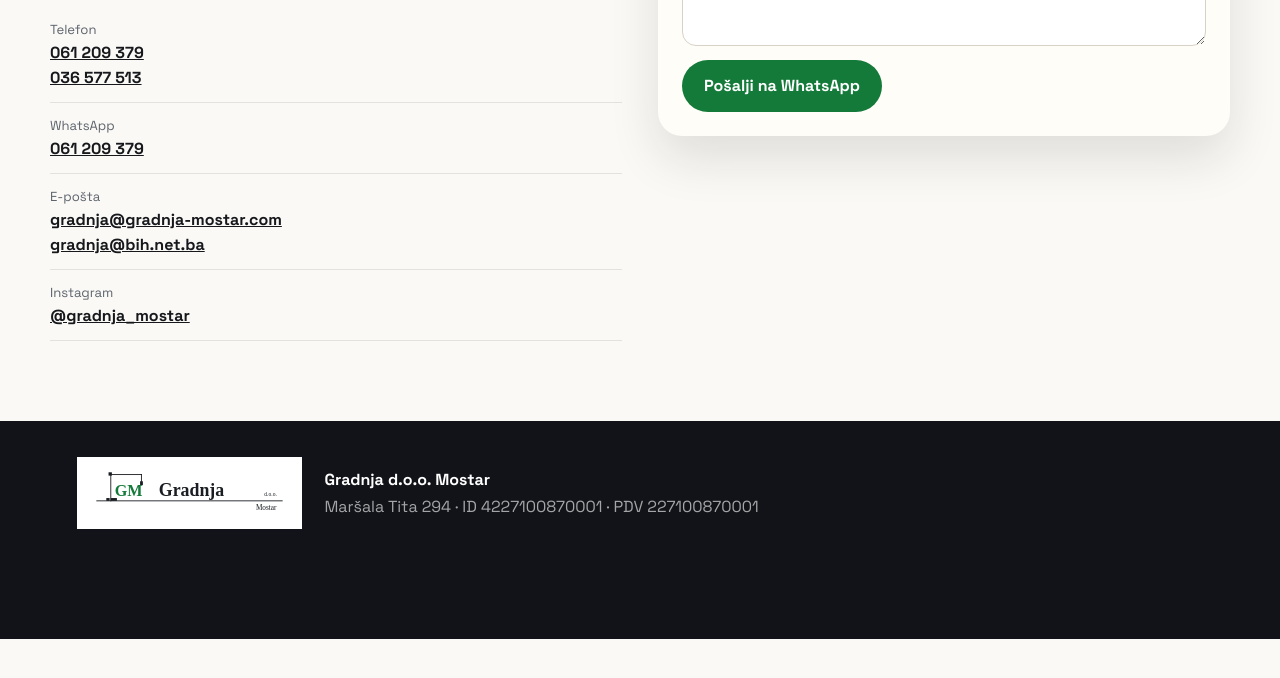
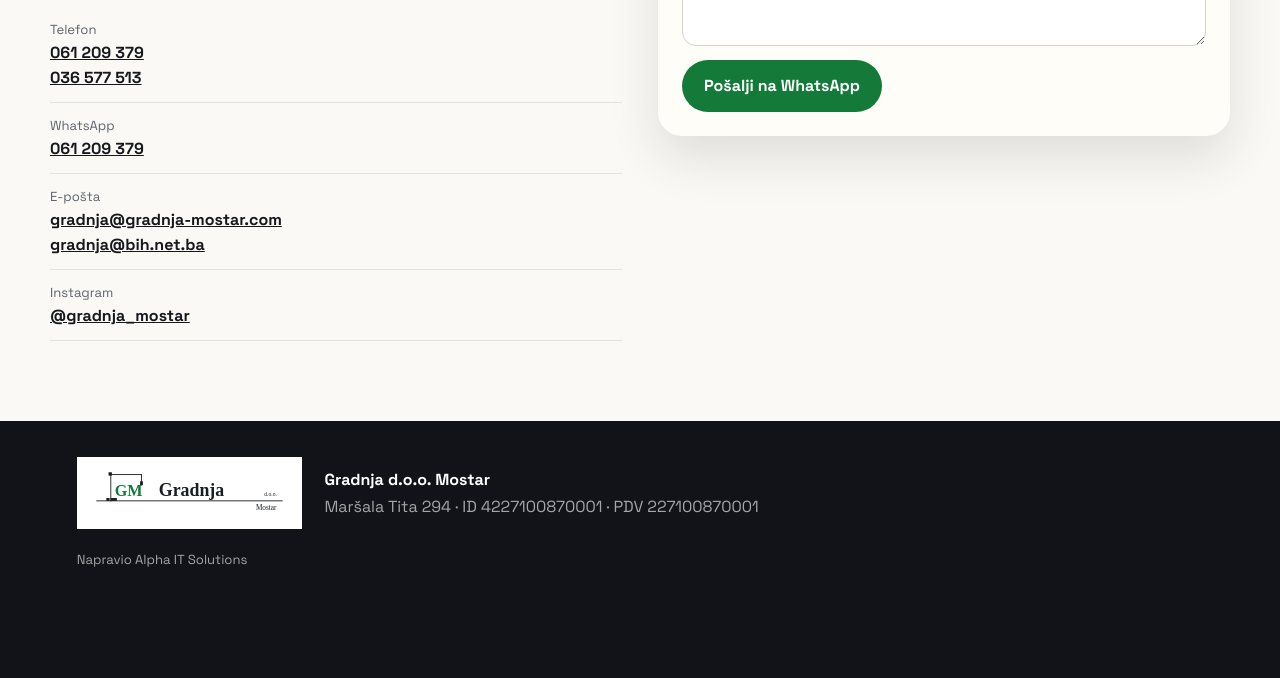
Before and after one commit to axiomizetc-stack/gradnja-mostar, a plain HTML site: page index.html in a window 1280 px wide. Shown: the part 4953-5631 px from the top of the page. Before the commit the page ends 5592 px from the top, so only its background shows below. Drawn offline with Linux system fonts and the light colour scheme.

Commit message:
Credit Alpha IT Solutions in the footer.

```diff
--- a/css/styles.css
+++ b/css/styles.css
@@ -456,6 +456,7 @@ input:focus, select:focus, textarea:focus {
 
 footer {
   display: flex;
+  flex-wrap: wrap;
   align-items: center;
   gap: 22px;
   margin-top: 80px;
@@ -463,6 +464,16 @@ footer {
   background: #111318;
   color: #fff;
 }
+.built-by {
+  width: 100%;
+  margin: 0;
+  font-size: 0.82rem;
+}
+.built-by a {
+  color: rgba(255, 255, 255, 0.62);
+  text-decoration: none;
+}
+.built-by a:hover { color: #fff; text-decoration: underline; }
 
 footer img {
   height: 72px;
--- a/index.html
+++ b/index.html
@@ -316,6 +316,9 @@
         <strong>Gradnja d.o.o. Mostar</strong>
         <p>Maršala Tita 294 · ID 4227100870001 · PDV 227100870001</p>
       </div>
+      <p class="built-by">
+        <a href="https://alphait-solutions.com/" target="_blank" rel="noopener noreferrer" data-i18n="built.by">Napravio Alpha IT Solutions</a>
+      </p>
     </footer>
     <a class="wa-float" href="https://wa.me/38761209379" target="_blank" rel="noopener noreferrer" aria-label="WhatsApp">WhatsApp</a>
     <script src="js/main.js"></script>
--- a/js/main.js
+++ b/js/main.js
@@ -81,6 +81,7 @@ const translations = {
     "form.messagePh": "Lokacija, rok, kratak opis",
     "form.submit": "Pošalji na WhatsApp",
     "form.error": "Unesite ime i telefon.",
+    "built.by": "Napravio Alpha IT Solutions",
   },
   en: {
     skip: "Skip to content",
@@ -164,6 +165,7 @@ const translations = {
     "form.messagePh": "Location, deadline, short description",
     "form.submit": "Send on WhatsApp",
     "form.error": "Enter a name and phone number.",
+    "built.by": "Built by Alpha IT Solutions",
   },
 };
 
```
